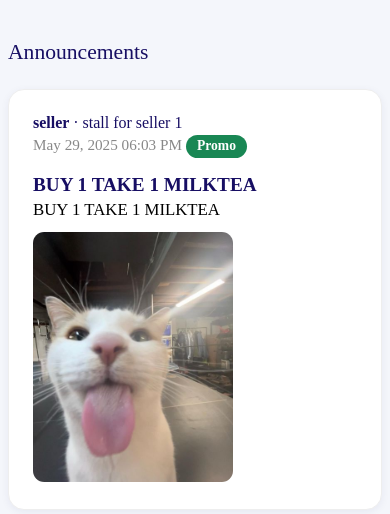
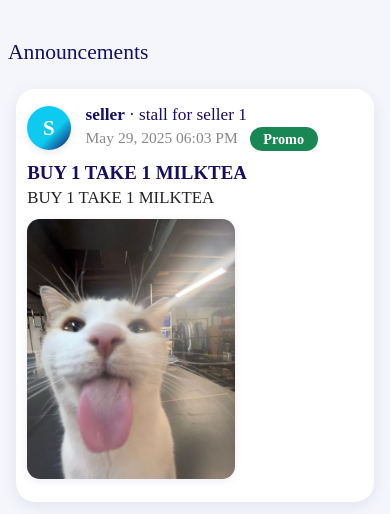
Before and after one commit to riecodes/eats-dyci-canteen, a PHP site: page /pages/buyer_announcements.php in a window 390 px wide. Shown: the top 514 px of the page. Run offline with PHP 8.4, Linux system fonts and the light colour scheme; data comes from the database, SQL or seed files in the repository.

Commit message:
Refactor buyer and seller announcement pages for improved UI and functionality. Updated announcement card styles for better visual appeal, added responsive design elements, and enhanced user interaction with modals for editing announcements. Improved form handling and added new CSS classes for a consistent look across the application.

```diff
--- a/pages/buyer_announcements.php
+++ b/pages/buyer_announcements.php
@@ -24,57 +24,97 @@ function get_stall($a, $stalls) {
 ?>
 <link rel="stylesheet" href="../assets/css/dashboard.css">
 <style>
-.announcement-post {
+.announcement-feed {
+  max-width: 600px;
+  margin: 0 auto;
+  padding-bottom: 2rem;
+}
+.announcement-card {
   background: #fff;
-    border: 1px solid #eee;
-    border-radius: 1rem;
-    box-shadow: 0 2px 8px rgba(23, 14, 99, 0.06);
+  border-radius: 1.2rem;
+  box-shadow: 0 4px 16px rgba(23, 14, 99, 0.08);
+  margin-bottom: 2rem;
   padding: 1.5rem 1.5rem 1rem 1.5rem;
-    margin-bottom: 2rem;
-    max-width: 600px;
-    margin-left: auto;
-    margin-right: auto;
+  transition: box-shadow 0.2s;
+  position: relative;
 }
-.announcement-post .author {
+.announcement-card:hover {
+  box-shadow: 0 8px 24px rgba(23, 14, 99, 0.13);
+}
+.card-header {
+  display: flex;
+  align-items: center;
+  margin-bottom: 0.7rem;
+}
+.avatar {
+  width: 44px;
+  height: 44px;
+  background: linear-gradient(135deg, #0dcaf0 60%, #170e63 100%);
+  color: #fff;
+  border-radius: 50%;
+  display: flex;
+  align-items: center;
+  justify-content: center;
+  font-weight: bold;
+  font-size: 1.3rem;
+  margin-right: 0.9rem;
+  box-shadow: 0 2px 8px rgba(23, 14, 99, 0.10);
+  text-transform: uppercase;
+  letter-spacing: 1px;
+}
+.author {
   font-weight: 600;
   color: #170e63;
-    margin-bottom: 0.2rem;
+  font-size: 1.08rem;
 }
-.announcement-post .meta {
-    font-size: 0.95rem;
+.meta {
+  font-size: 0.97rem;
   color: #888;
-    margin-bottom: 0.5rem;
+  margin-top: 2px;
 }
-.announcement-post .type-badge {
-    display: inline-block;
-    padding: 0.2rem 0.7rem;
-    border-radius: 1rem;
-    font-size: 0.85rem;
-    font-weight: 600;
-    margin-bottom: 0.5rem;
-    color: #fff;
+.card-title {
+  font-size: 1.18rem;
+  font-weight: 700;
+  margin-bottom: 0.25rem;
+  color: #170e63;
 }
-.announcement-post .type-info { background: #0dcaf0; }
-.announcement-post .type-warning { background: #fd7e14; }
-.announcement-post .type-promo { background: #198754; }
-.announcement-post .post-image {
+.card-message {
+  font-size: 1.05rem;
+  margin-bottom: 0.7rem;
+  white-space: pre-line;
+  color: #222;
+}
+.card-image {
   max-width: 100%;
-    max-height: 250px;
-    border-radius: 0.7rem;
+  max-height: 260px;
+  border-radius: 0.8rem;
   margin: 0.7rem 0;
   object-fit: cover;
   display: block;
+  box-shadow: 0 2px 8px rgba(23, 14, 99, 0.08);
 }
-.announcement-post .post-title {
-    font-size: 1.2rem;
-    font-weight: 700;
-    margin-bottom: 0.3rem;
-    color: #170e63;
+.type-badge {
+  display: inline-block;
+  padding: 0.22rem 0.85rem;
+  border-radius: 1rem;
+  font-size: 0.89rem;
+  font-weight: 600;
+  margin-left: 0.5rem;
+  color: #fff;
+  vertical-align: middle;
 }
-.announcement-post .post-message {
-    font-size: 1.05rem;
-    margin-bottom: 0.5rem;
-    white-space: pre-line;
+.type-info { background: #0dcaf0; }
+.type-warning { background: #fd7e14; }
+.type-promo { background: #198754; }
+@media (max-width: 700px) {
+  .announcement-feed, .announcement-card {
+    max-width: 100%;
+    padding-left: 0.5rem;
+    padding-right: 0.5rem;
+  }
+  .announcement-card {
+    padding: 1rem 0.7rem 0.7rem 0.7rem;
+  }
 }
 </style>
 <div class="container-fluid px-4 pt-4">
@@ -82,23 +122,32 @@ function get_stall($a, $stalls) {
     <?php if (empty($announcements)): ?>
         <div class="alert alert-info">No announcements yet.</div>
     <?php endif; ?>
+    <div class="announcement-feed">
     <?php foreach ($announcements as $a): ?>
-        <div class="announcement-post">
+        <div class="announcement-card">
+            <div class="card-header">
+                <div class="avatar">
+                    <?= empty($a['seller_id']) ? 'A' : strtoupper(substr($sellers[$a['seller_id']] ?? 'S', 0, 1)) ?>
+                </div>
+                <div>
                     <div class="author">
-                <?= htmlspecialchars(get_author($a, $admins, $sellers)) ?>
-                <?php if (!empty($a['stall_id']) && get_stall($a, $stalls)): ?>
-                    <span class="text-muted" style="font-weight:400;">&middot; <?= htmlspecialchars(get_stall($a, $stalls)) ?></span>
+                        <?= empty($a['seller_id']) ? ($admins[1] ?? 'Admin') : htmlspecialchars($sellers[$a['seller_id']] ?? 'Seller') ?>
+                        <?php if (!empty($a['stall_id']) && isset($stalls[$a['stall_id']])): ?>
+                            <span class="text-muted" style="font-weight:400;">&middot; <?= htmlspecialchars($stalls[$a['stall_id']]) ?></span>
                         <?php endif; ?>
                     </div>
                     <div class="meta">
-                <span><?= date('M d, Y h:i A', strtotime($a['created_at'])) ?></span>
-                <span class="type-badge type-<?= htmlspecialchars($a['type']) ?> ms-2"><?= ucfirst($a['type']) ?></span>
+                        <?= date('M d, Y h:i A', strtotime($a['created_at'])) ?>
+                        <span class="type-badge type-<?= htmlspecialchars($a['type']) ?>"><?= ucfirst($a['type']) ?></span>
                     </div>
-            <div class="post-title"><?= htmlspecialchars($a['title']) ?></div>
-            <div class="post-message"><?= nl2br(htmlspecialchars($a['message'])) ?></div>
+                </div>
+            </div>
+            <div class="card-title"><?= htmlspecialchars($a['title']) ?></div>
+            <div class="card-message"><?= nl2br(htmlspecialchars($a['message'])) ?></div>
             <?php if (!empty($a['image'])): ?>
-                <img src="<?= htmlspecialchars($a['image']) ?>" class="post-image" alt="Announcement Image">
+                <img src="<?= htmlspecialchars($a['image']) ?>" class="card-image" alt="Announcement Image">
             <?php endif; ?>
         </div>
     <?php endforeach; ?>
     </div>
+</div>
```
Also changed, not shown: pages/buyer_account.php (+16 -15 lines), pages/seller_announcements.php (+116 -50 lines). Lines whose indentation alone changed are shown as unchanged.
